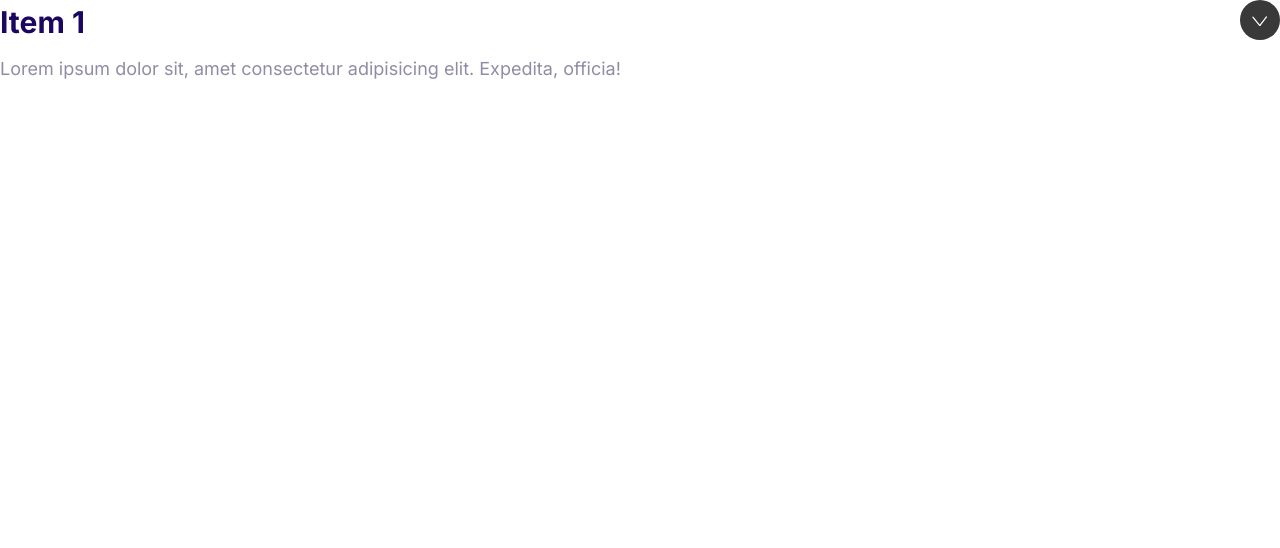
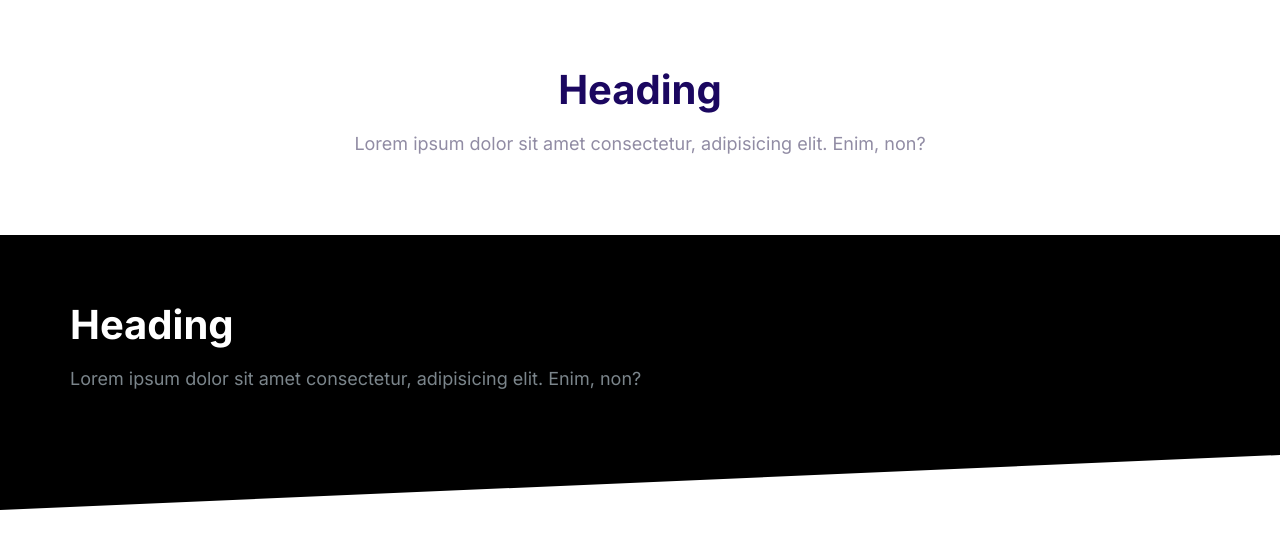
Before and after one commit to Toluade/moshify-by-toluade, a plain HTML site: page index.html in a window 1280 px wide. Drawn offline with Linux system fonts and the light colour scheme.

Commit message:
Build block components

```diff
--- a/css/styles.css
+++ b/css/styles.css
@@ -565,3 +565,41 @@ a {
   max-height: 100vh;
   opacity: 1;
 }
+
+/* Blocks */
+.block {
+  --padding-vertical: 6rem;
+  padding: var(--padding-vertical) 2rem;
+}
+
+.block__header {
+  text-align: center;
+}
+
+.block__heading {
+  margin-top: 0;
+}
+
+.block--dark {
+  background: #000;
+  color: #7b858b;
+}
+
+.block--dark .block__heading {
+  color: #fff;
+}
+
+.block--skewed-right {
+  padding-bottom: calc(var(--padding-vertical) + 4rem);
+  clip-path: polygon(0% 0%, 100% 0%, 100% 100%, 0% 80%);
+}
+
+.block--skewed-left {
+  padding-bottom: calc(var(--padding-vertical) + 4rem);
+  clip-path: polygon(0% 0%, 100% 0%, 100% 80%, 0% 100%);
+}
+
+.container {
+  max-width: 1140px;
+  margin: 0 auto;
+}
--- a/index.html
+++ b/index.html
@@ -14,18 +14,22 @@
     <link rel="stylesheet" href="css/styles.css" />
   </head>
   <body>
-    <div class="collapsible collapsible--expanded">
-      <header class="collapsible__header">
-        <h2 class="collapsible__heading">Item 1</h2>
-        <svg class="icon icon--white collapsible__chevron">
-          <use xlink:href="images/sprite.svg#chevron"></use>
-        </svg>
-      </header>
-      <div class="collapsible__content">
-        Lorem ipsum dolor sit, amet consectetur adipisicing elit. Expedita,
-        officia!
+    <section class="block container">
+      <div class="block__header">
+        <h2 class="block__heading">Heading</h2>
+        <p>
+          Lorem ipsum dolor sit amet consectetur, adipisicing elit. Enim, non?
+        </p>
       </div>
-    </div>
+    </section>
+    <section class="block block--dark block--skewed-left">
+      <div class="container">
+        <h2 class="block__heading">Heading</h2>
+        <p>
+          Lorem ipsum dolor sit amet consectetur, adipisicing elit. Enim, non?
+        </p>
+      </div>
+    </section>
     <script src="js/main.js"></script>
   </body>
 </html>
```
Also changed, not shown: components/blocks.html (added, +12 -0 lines).
